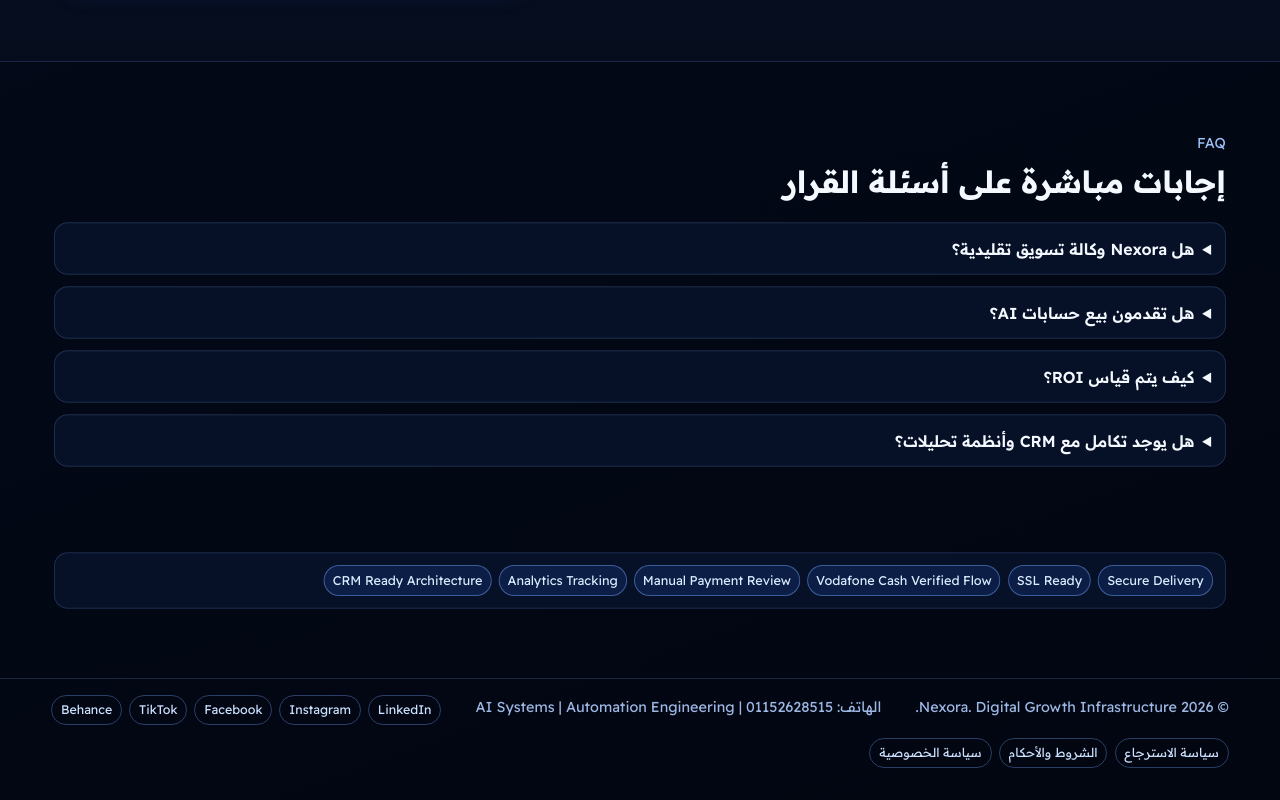
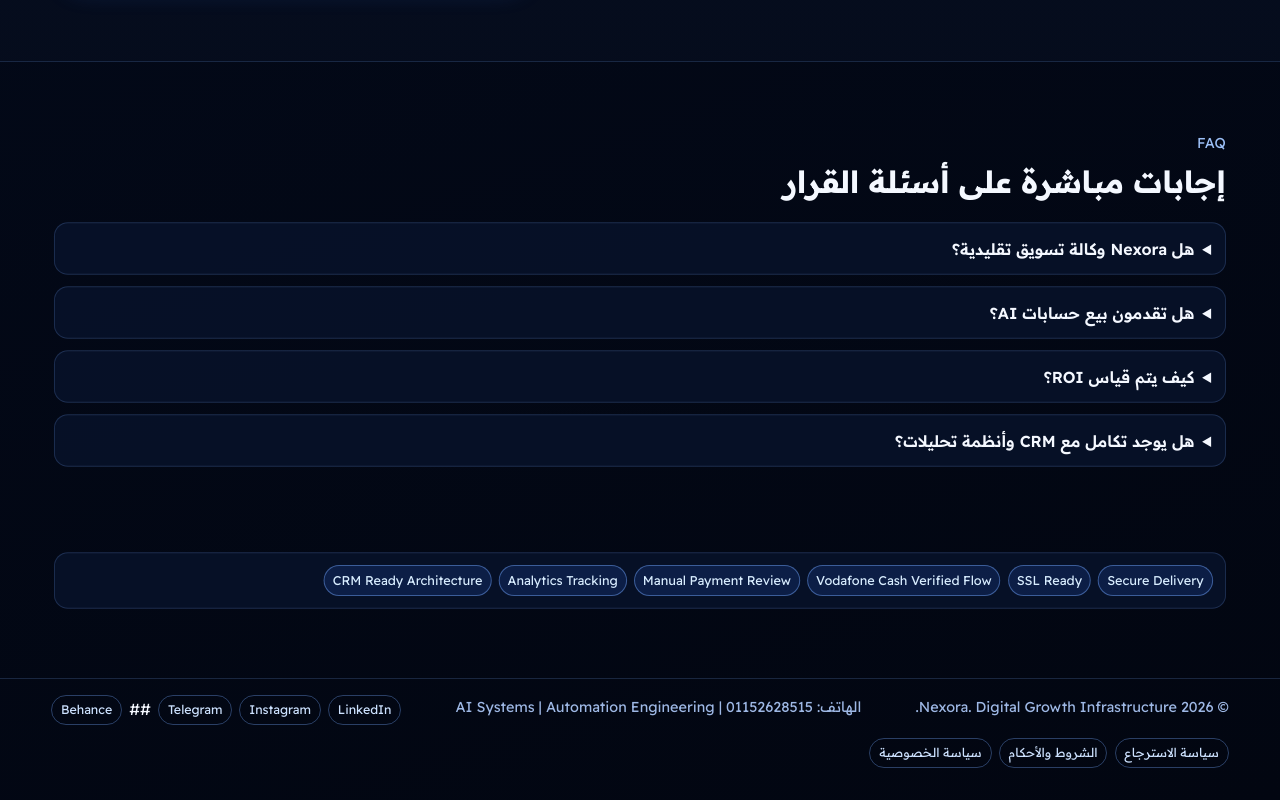
Before and after one commit to ahmeddarkxx1-commits/nexiur, a plain HTML site: page index.html in a window 1280 px wide. Shown: the part 4922-5722 px from the top of the page. Drawn offline with nearby package versions, Linux system fonts and the light colour scheme.

Commit message:
Update footer social links
Removed unused social media links and added Telegram link.

```diff
--- a/index.html
+++ b/index.html
@@ -387,9 +387,8 @@
       <div class="footer-socials">
         <a href="https://www.linkedin.com/in/ahmed-mahmoud-739360267/" aria-label="LinkedIn">LinkedIn</a>
         <a href="https://www.instagram.com/x0f3b/" aria-label="Instagram">Instagram</a>
-        <a href="#" aria-label="Facebook">Facebook</a>
-        <a href="#" aria-label="TikTok">TikTok</a>
-        <a href="#" aria-label="Behance">Behance</a>
+        <a href="https://t.me/nexorateem" aria-label="Telegram">Telegram</a>
+        ##<a href="#" aria-label="Behance">Behance</a>
       </div>
       <div class="footer-links">
         <a href="refund-policy.html">سياسة الاسترجاع</a>
```
